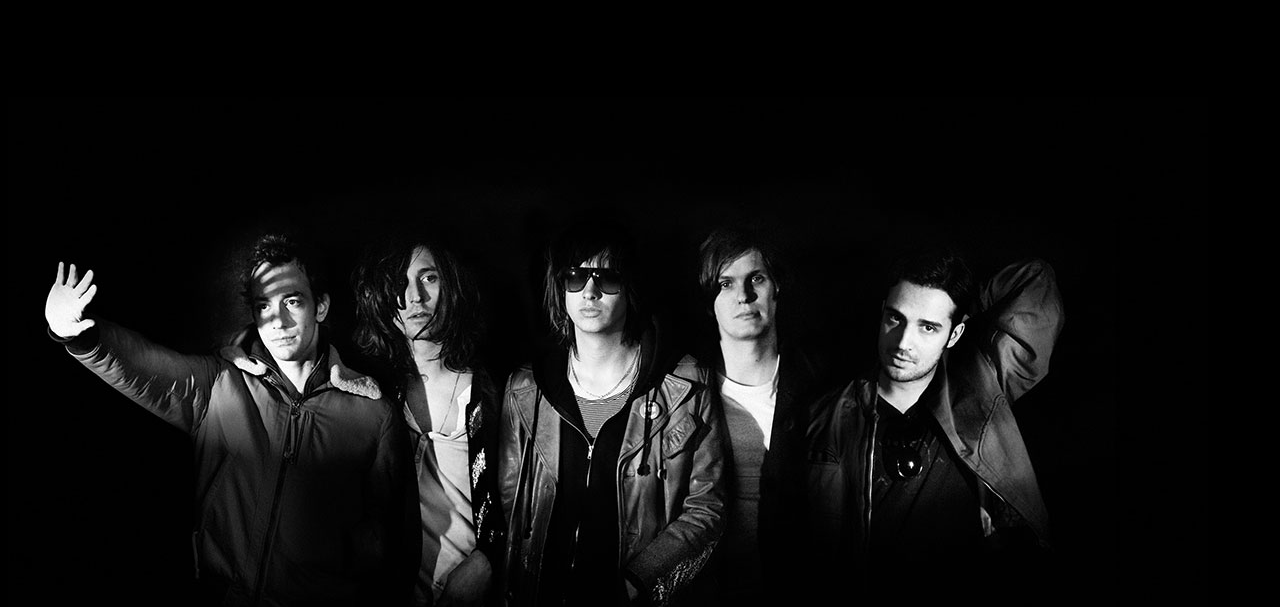
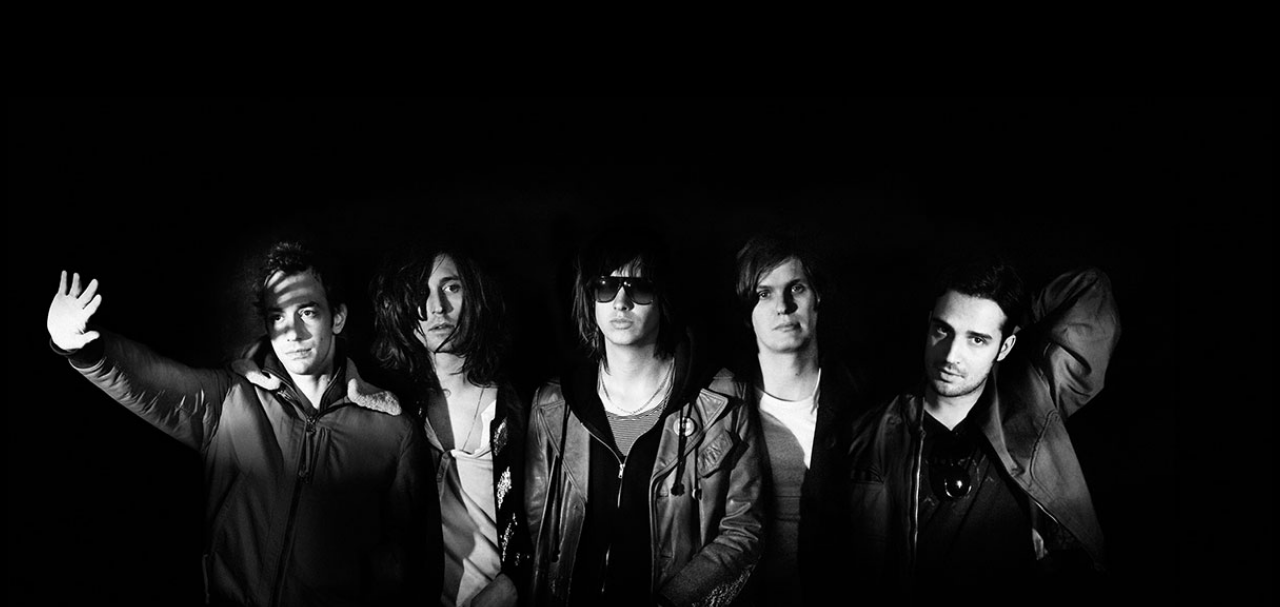
Before and after one commit to shylabarry/thestrokes-site, a plain HTML site: page about-page.html in a window 1280 px wide. Shown: the part 193-800 px from the top of the page. Drawn offline with nearby package versions, Linux system fonts and the light colour scheme.

Commit message:
even newer changes
image fixes and coloring

```diff
--- a/about-page.html
+++ b/about-page.html
@@ -39,7 +39,7 @@
   </nav>
 
 
-  <img src="assets/images/about1.jpg" />
+  <img class="about-image" src="assets/images/about1.jpg" />
   <h1> The Strokes </h1>
   <p>
     In 1998, five New York friends — Julian Casablancas, Albert Hammond Jr., Fabrizio Moretti, Nick Valensi, and Nikolai Fraiture — formed a band called the Strokes.
--- a/assets/stylesheets/main-styles.css
+++ b/assets/stylesheets/main-styles.css
@@ -83,9 +83,16 @@ p{
   align-content: center;
 }
 
+.about-image{
+  width:100%;
+}
 
 
 /* Tour Dates */
+.tour-image{
+  width: 100%;
+}
+
 table {
     font-family: 'open sans', sans-serif;
     border-spacing: 0 15px;
```
Also changed, not shown: tour-dates-page.html (+1 -0 lines), assets/images/image.jpg (renamed from assets/images/tour1.jpg), assets/images/tour-image.jpg (added), assets/images/tour-image.png (added), 3 other files.
